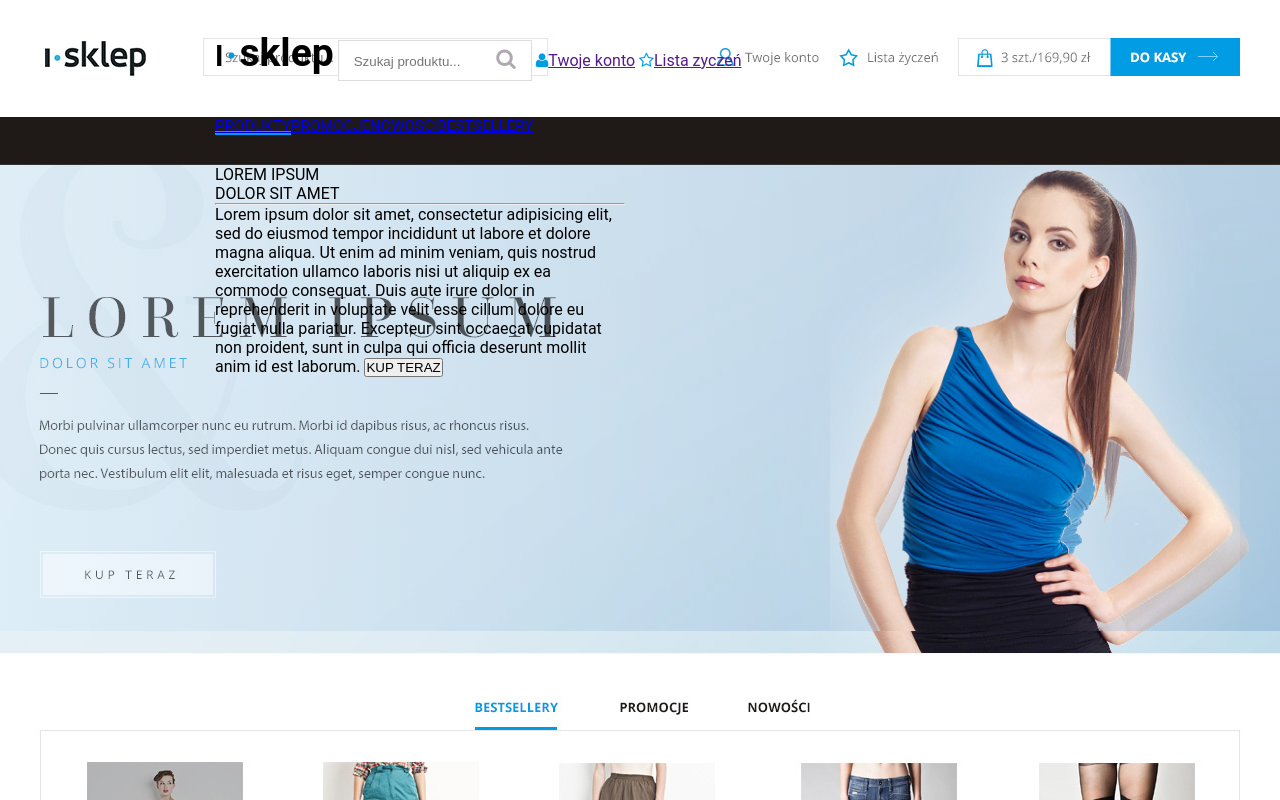
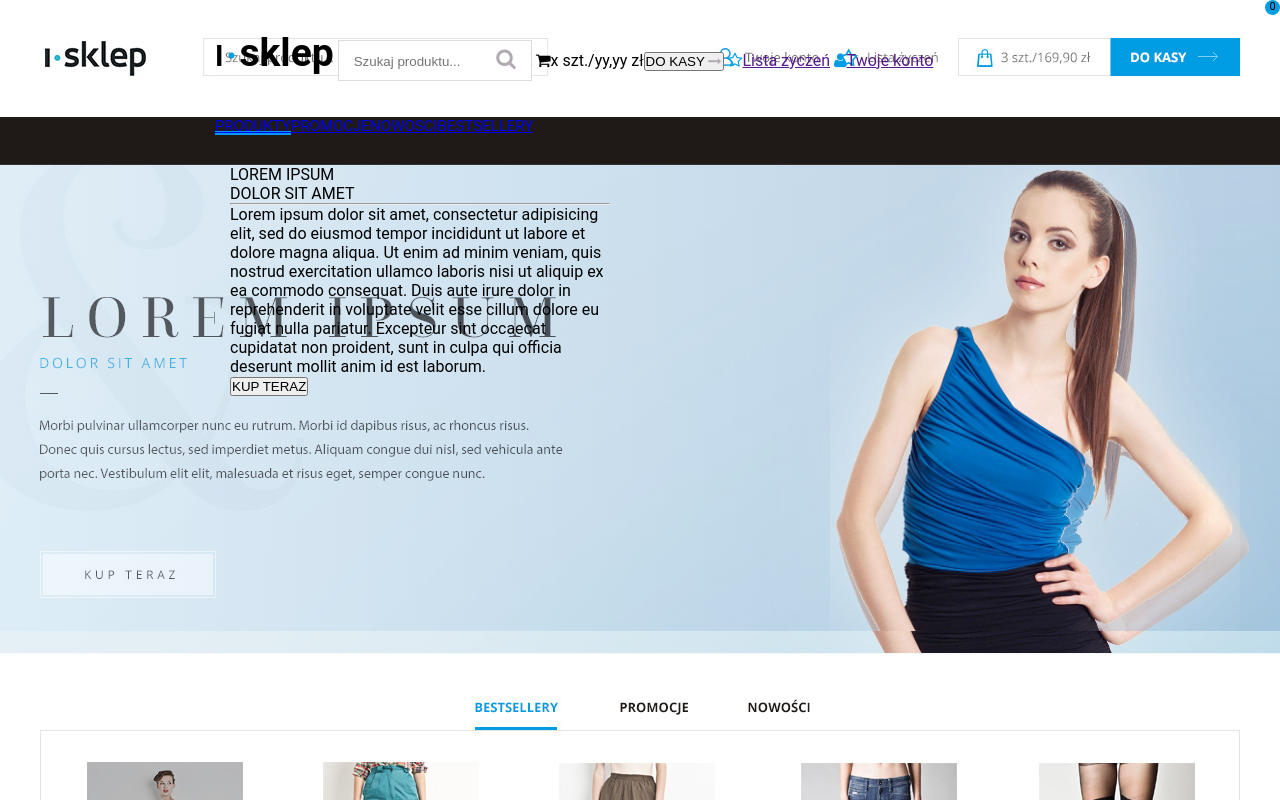
Before and after one commit to Wito-Nightmare/Frontend-PS-to-RWD-pl, a plain HTML site: page index.html in a window 1280 px wide. Drawn offline with Linux system fonts and the light colour scheme.

Commit message:
adding some page fixes

```diff
--- a/index.html
+++ b/index.html
@@ -25,8 +25,9 @@
               </form>
             </div>
           </li>
+          <li><i class="fa fa-shopping-cart"></i>x szt./yy,yy zł<button type="submit" class="search-button" > DO KASY <i class="fa fa-long-arrow-right"></i></button></li>
+          <li><a href=""><i class="fa fa-star-o fa-menu-edit"></i>Lista zyczeń</a></li>
           <li><a href=""><i class="fa fa-user fa-menu-edit"></i>Twoje konto</a></li>
-          <li><a href=""><i class="fa fa-star-o fa-menu-edit"></i>Lista zyczeń</a></li>
         </ul>
       </div>
     </nav>
@@ -79,6 +80,7 @@
     <div class="banner">
       <div class="container">
         <div class="col-6">
+            <div class="col-12">
           <h1>LOREM IPSUM</h1>
           <h6>DOLOR SIT AMET</h6>
           <hr>
@@ -89,7 +91,10 @@
               esse cillum dolore eu fugiat nulla pariatur. Excepteur sint occaecat cupidatat non proident, sunt
               in culpa qui officia deserunt mollit anim id est laborum.
           </span>
+            </div>
+            <div class="col-12">
               <button type="submit" class="search-button" >KUP TERAZ</button>
+            </div>
         </div>
         <div class="col-6"><img class="image-banner" src="image/modelka.png"></div>
       </div>
```
